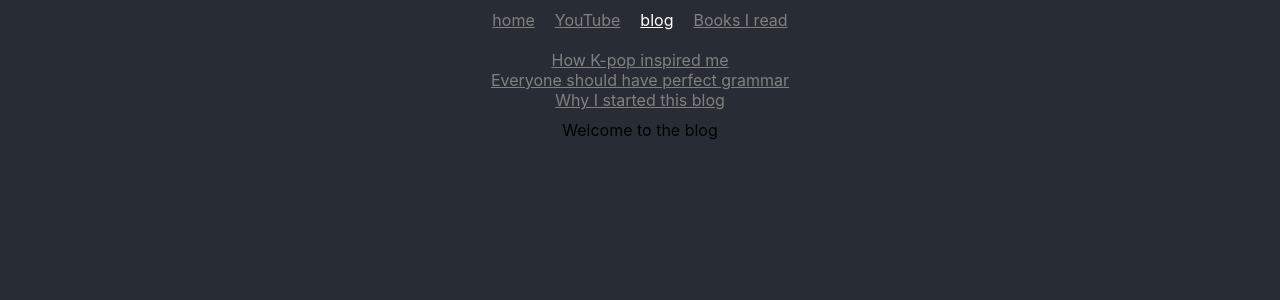
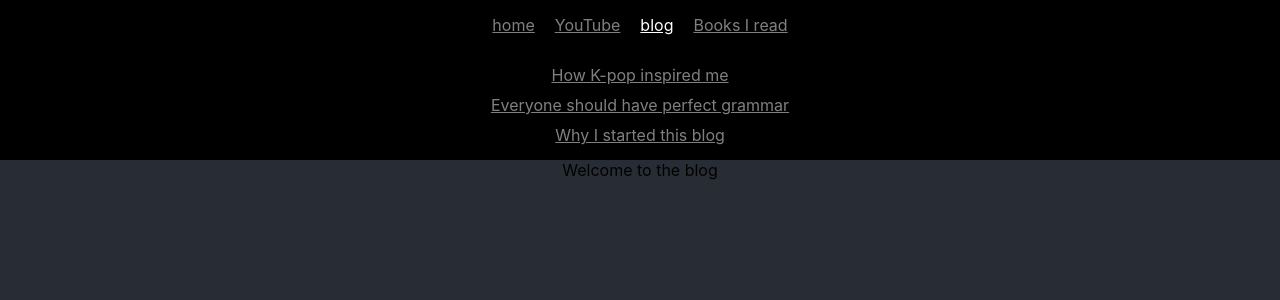
Before and after one commit to jpabadir/jpabadir.github.io, a React (Create React App) app: page /blog in a window 1280 px wide. Shown: the top 300 px of the page. Built offline with nearby package versions, Linux system fonts and the light colour scheme.

Commit message:
Deploy build - Improve styling

```diff
--- a/src/App.css
+++ b/src/App.css
@@ -6,7 +6,7 @@
 
 .NavLink {
   display: inline-block;
-  padding: 0px 10px;
+  padding: 5px 10px;
   color: grey;
 }
 
@@ -16,4 +16,5 @@
 
 .navbar {
   padding: 10px 0px;
+  background-color: black;
 }
```
Also changed, not shown: 6 other files (tests, documents, lock files or other folders).
